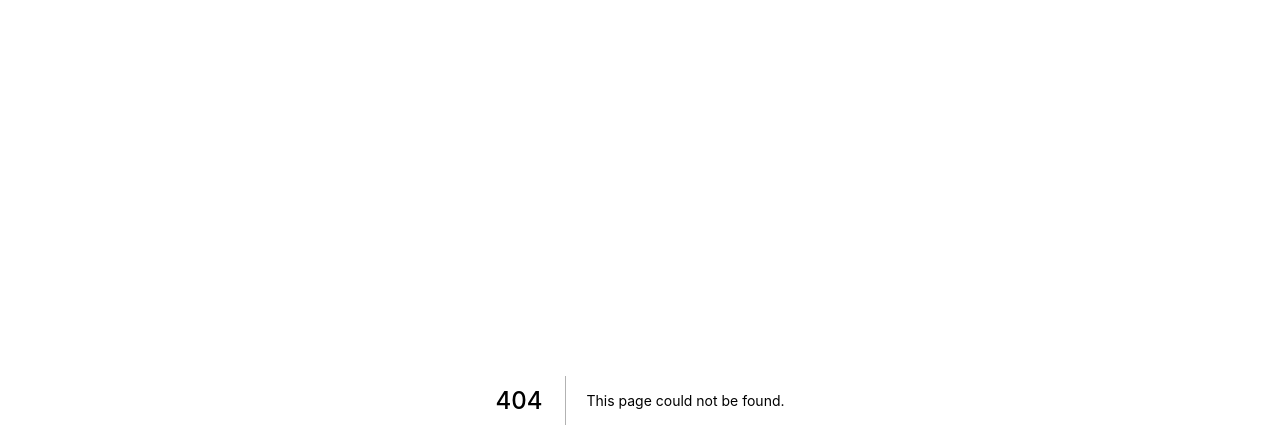
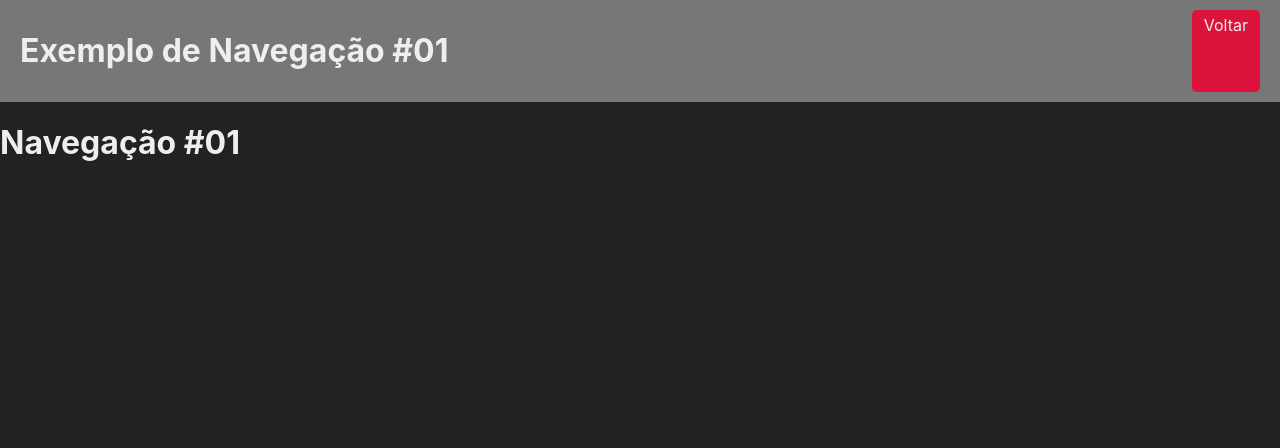
Before and after one commit to Felipe1501/felipe-nextjs, a Next.js app: page /navegation in a window 1280 px wide. Before the commit this address had no page. Shown: the top 448 px of the page. Built offline with nearby package versions, Linux system fonts and the light colour scheme.

Commit message:
aula 97 fix: simple navigation

```diff
--- a/src/components/Layout.jsx
+++ b/src/components/Layout.jsx
@@ -1,5 +1,5 @@
 import Link from "next/link";
-import styles from '../styles/Style.module.css';
+import styles from '../styles/Layout.module.css';
 
 export default function Layout(props){
     return(
--- a/src/pages/index.jsx
+++ b/src/pages/index.jsx
@@ -12,6 +12,7 @@ export default function Home(){
                 <Navegation text="Style" destino="/style"/>
                 <Navegation text="Example" destino="/example" cor="#9400d3"/>
                 <Navegation text="JSX" destino="/jsx" cor="crimson"/>
+                <Navegation text="Navegação #01" destino="/navegation" cor="green"/>
             </div>
         )
 }
--- /dev/null
+++ b/src/pages/navegation/index.jsx
@@ -0,0 +1,9 @@
+import Layout from "../../components/Layout";
+
+export default function Navegation(props){
+    return (
+        <Layout titulo="Exemplo de Navegação #01">
+            <h1>Navegação #01</h1>
+        </Layout>
+    )
+}
--- a/src/styles/Navegation.module.css
+++ b/src/styles/Navegation.module.css
@@ -2,4 +2,5 @@
     padding: 30px;
     margin: 10px;
     border-radius: 8px;
+    cursor: pointer;
 }
```
